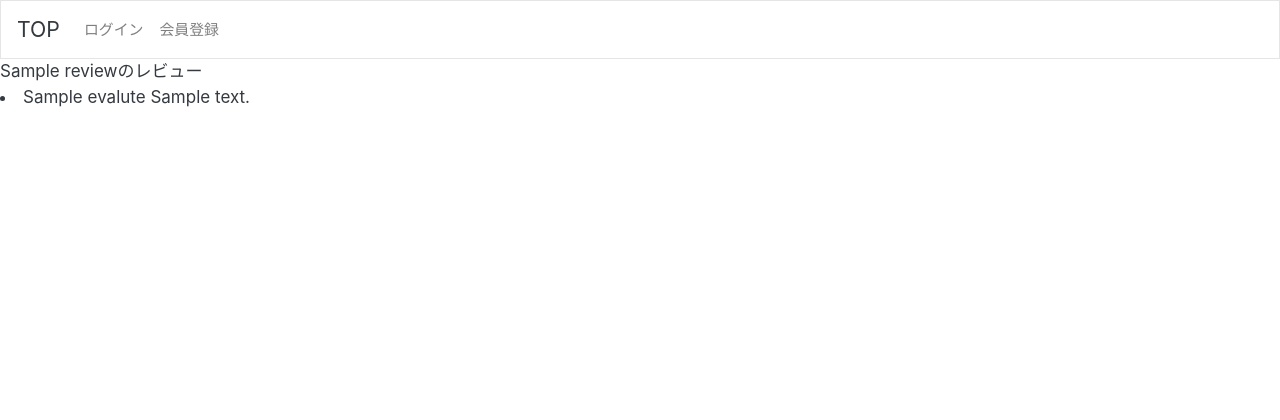
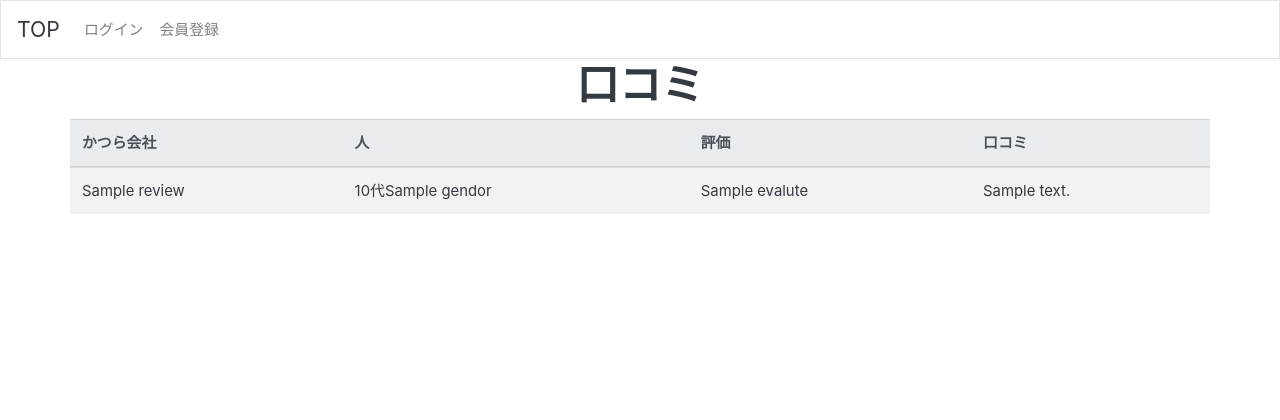
Before and after one commit to doctor0siki/team-b_2, a PHP site: template app/View/company-show/reviewList.twig in a window 1280 px wide. Shown: the top 420 px of the page. Run offline with PHP 8.4, Linux system fonts and the light colour scheme; the template is opened without the code that fills it: most values are stand-ins (such as "Sample title", 1, 10 or a date in 2020); some libraries are stand-ins or nearby versions.

Commit message:
[modify] とりあえず最低限見れる形に修正

```diff
--- a/app/View/company-show/reviewList.twig
+++ b/app/View/company-show/reviewList.twig
@@ -3,23 +3,56 @@
 {% extends "layout/layout.twig" %}
 
 {#HTMLのタイトルを定義します。#}
-{% block title %}口コミ{% endblock %}
+{% block title %}商品一覧{% endblock %}
 
-{# 適用させたいスタイルシートのパスを指定します #}
+{# このページに適用させたいスタイルシートを指定します #}
 {% block header_scripts_add %}
 {% endblock %}
 
 {#ここから表示したい情報を記載します。#}
 {% block page_content %}
-{% for Company in reviews %}
-{% for key, value in Company %}
-{{value.name}}のレビュー
-<li>
-  {{ value.evalute  }}
-  {{ value.review  }}
-</li>
-{% endfor %}
-{% endfor %}
+    <div class="page-header text-center">
+        <h1>口コミ</h1>
+    </div>
+    <div class="container">
+        <div class="row">
+            <!-- Boostrapのテーブルタグについては、https://cccabinet.jpn.org/bootstrap4/content/tables 参照 -->
+            <div class="table-responsive">
+                <table class="table table-striped">
+                    <thead class="thead-light">
+                    <tr>
+                        <th scope="col">かつら会社</th>
+                        <th scope="col">人</th>
+                        <th scope="col">評価</th>
+                        <th scope="col">口コミ</th>
+                    </tr>
+                    </thead>
+                    <tbody>
+                    {# 取得した結果分ループする処理です#}
+                    {# コントローラで指定した $data["result"] は Twigでは result として扱えます #}
+                    {# for文でresultの中の一次元目の配列をループで回す形となります #}
+                    {# ループ処理中の1行はrowの中に入りますので、このループ中はrow.カラム名で情報を表示することが可能です #}
+                    {% for company in reviews %}
+                    {% for key, row in company %}
+                        <tr>
+                           <td class="align-middle" scope="col">
+                             {{row.name}}
+                           </td>
+                           <td class="align-middle" scope="col">
+                             {{row.age}}代{{row.gendor}}
+                           </td>
+                            <td class="align-middle" scope="col">
+                                {{row.evalute}}
+                            </td>
+                            <td class="align-middle" scope="col">{{ row.review }}</td>
+                        </tr>
+                    {% endfor %}
+                    {% endfor %}
+                    </tbody>
+                </table>
+            </div>
+        </div>
+    </div>
 {% endblock %}
 
 {#共通フッタとして追記したい情報を記載します。#}
```
Also changed, not shown: app/View/company-show/show.twig (+27 -0 lines).
